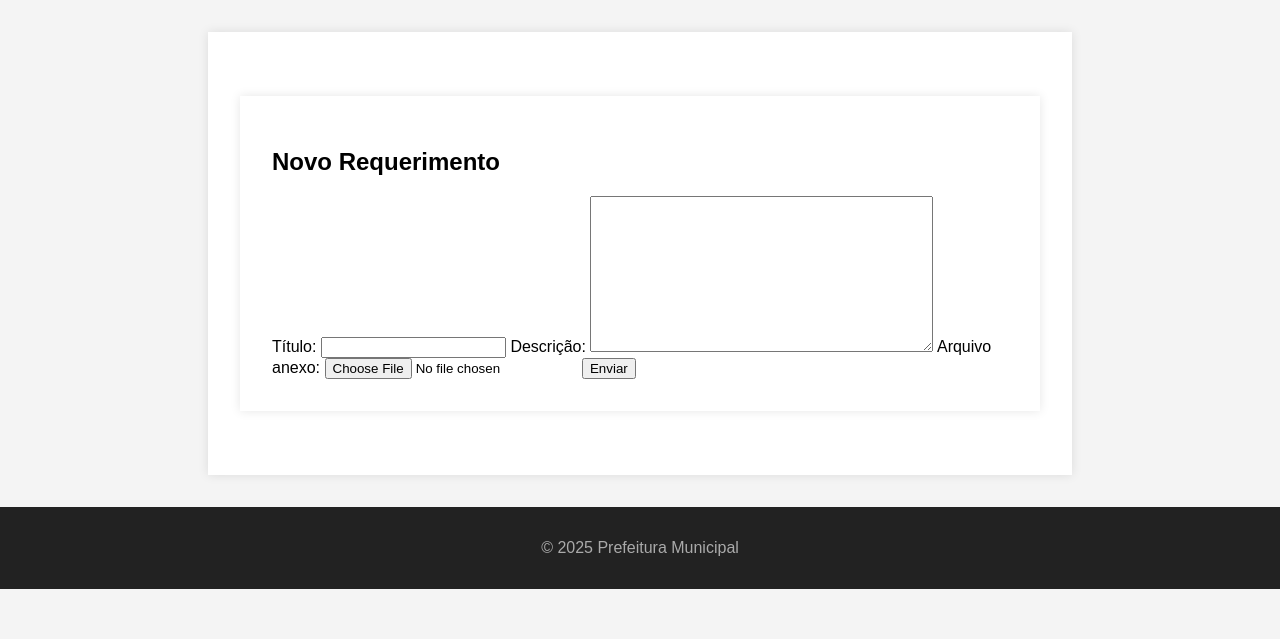
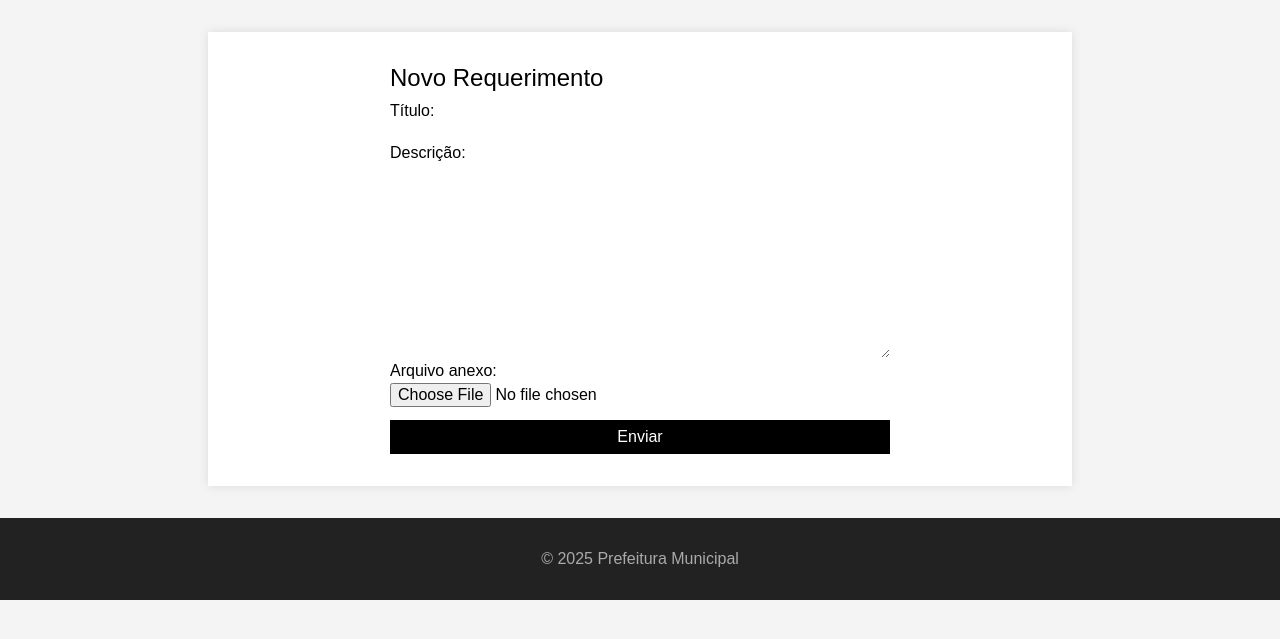
Before and after one commit to EndrewDev/Sistema-de-requerimentos-para-servidores, a Django app: page /novo/ in a window 1280 px wide. Shown: the part 130-769 px from the top of the page. Run offline with Django 5.2, Linux system fonts and the light colour scheme; a user stored in the database is signed in.

Commit message:
Organizado em css

```diff
--- a/requerimentos/processo/templates/novo.html
+++ b/requerimentos/processo/templates/novo.html
@@ -9,7 +9,6 @@
 
 
 {% block content %}
-    <main>
     <div class="form-container">
         <h2>Novo Requerimento</h2>
         <form method="post" enctype="multipart/form-data">
@@ -27,6 +26,5 @@
             <button type="submit">Enviar</button>
         </form>
     </div>
-    </main>
 
 {% endblock %}
--- a/requerimentos/templates/static/requerimentos/css/novo.css
+++ b/requerimentos/templates/static/requerimentos/css/novo.css
@@ -0,0 +1,55 @@
+/* novo.css - ESTILO TOTALMENTE LIMPO */
+.form-container {
+    width: 100%;
+    max-width: 500px;
+    margin: 0 auto;
+    padding: 0;
+    background: transparent;
+    font-family: Arial, sans-serif;
+}
+
+/* Títulos */
+.form-container h2 {
+    font-size: 1.5rem;
+    font-weight: normal;
+    margin: 0 0 10px 0;
+    padding: 0;
+}
+
+.form-container h3 {
+    font-size: 1rem;
+    font-weight: normal;
+    margin: 15px 0 5px 0;
+    padding: 0;
+}
+
+/* Elementos SEM BORDAS */
+.form-container input[type="text"],
+.form-container textarea,
+.form-container input[type="file"] {
+    width: 100%;
+    padding: 3px 0;
+    margin: 0;
+    border: none;
+    background: transparent;
+    font-size: 1rem;
+}
+
+/* Linhas divisoras (--- da imagem) */
+hr {
+    border: none;
+    height: 1px;
+    background-color: #e0e0e0;
+    margin: 15px 0;
+}
+
+/* Botão limpo */
+.form-container button {
+    width: 100%;
+    padding: 8px;
+    background: #000;
+    color: white;
+    border: none;
+    margin: 10px 0 0 0;
+    font-size: 1rem;
+}
```
Lines whose indentation alone changed are shown as unchanged.
